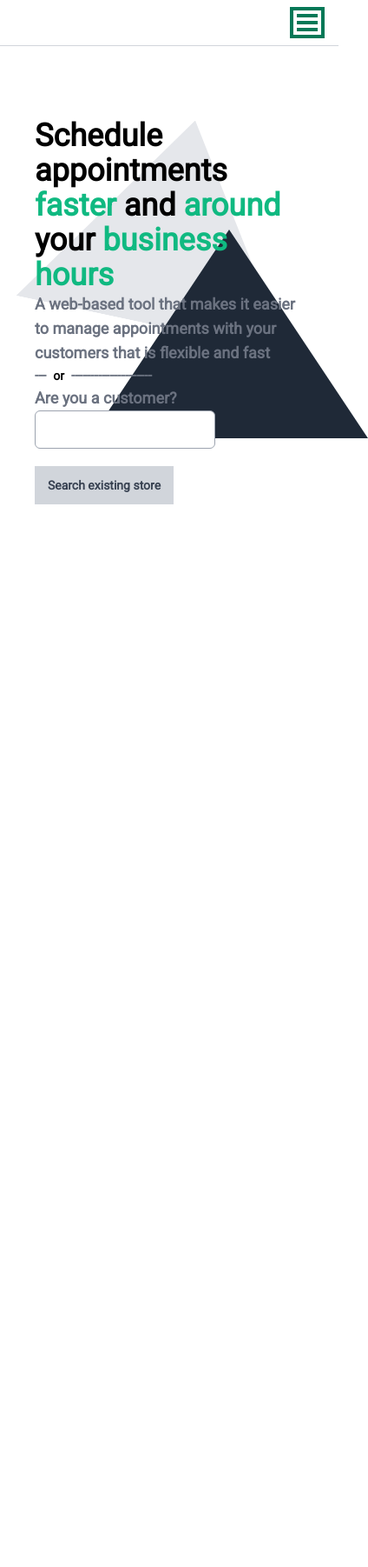
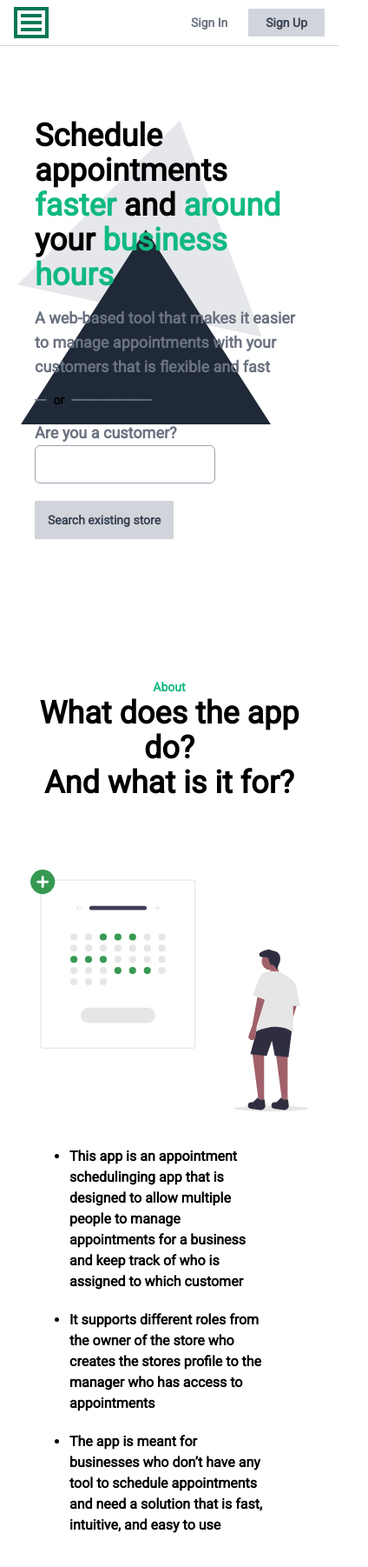
Before and after one commit to joshADE/appointments-express-frontend, a React (Create React App) app: page / in a window 390 px wide. Shown: the top 1802 px of the page at 87% size, 424 px wide, since content can reach past the window. Before the commit the page ends 900 px from the top, so only its background shows below. Built offline with nearby package versions, Linux system fonts and the light colour scheme; no server answers.

Commit message:
Added about section + style fixes

```diff
--- /dev/null
+++ b/src/components/pages/home/AboutSection.tsx
@@ -0,0 +1,30 @@
+import React from 'react'
+import image from '../../../assets/undraw_date_picker_gorr.svg'
+
+const AboutSection: React.FC = () => {
+        return (
+            <section id="about" className="font-roboto">
+                <div className="py-20 mx-auto container px-10 overflow-hidden">
+                    <h3 className="text-green-500 text-center font-semibold text-sm">About</h3>
+                    <h2 className="text-center font-extrabold text-4xl">What does the app do?</h2>
+                    <h2 className="text-center font-extrabold text-4xl">And what is it for?</h2>
+                    <div className="flex flex-col md:flex-row mt-20 justify-around items-center">
+                        <img className="object-cover md:w-1/2 max-w-xs md:max-w-md" src={image} alt="person looking at calendar" />
+                        <ul className="list-disc font-semibold md:w-1/2 p-10">
+                            <li className="mb-5">
+                                This app is an appointment schedulinging app that is designed to allow multiple people to manage appointments for a business and keep track of who is assigned to which customer
+                            </li>
+                            <li className="mb-5">
+                                It supports different roles from the owner of the store who creates the stores profile to the manager who has access to appointments
+                            </li>
+                            <li className="mb-5">
+                                The app is meant for businesses who don’t have any tool to schedule appointments and need a solution that is fast, intuitive, and easy to use
+                            </li>
+                        </ul>
+                    </div>
+                </div>
+            </section>
+        );
+}
+
+export default AboutSection
--- a/src/components/pages/home/Home.tsx
+++ b/src/components/pages/home/Home.tsx
@@ -1,4 +1,5 @@
 import React from 'react'
+import AboutSection from './AboutSection'
 import HomeSection from './HomeSection'
 import Navigation from './Navigation'
 
@@ -38,6 +39,7 @@ const Home: React.FC<HomeProps> = ({
         <div>
             <Navigation isAuthenticated={isAuthenticated} isLoading={isLoading} />
             <HomeSection />
+            <AboutSection />
         </div>
     )
 }
--- a/src/components/pages/home/HomeSection.tsx
+++ b/src/components/pages/home/HomeSection.tsx
@@ -5,10 +5,10 @@ import { Button } from '../../shared/Button'
 const HomeSection: React.FC = () => {
         return (
         <section id="home" className="mt-14 font-roboto">
-            <div className="py-20 container mx-auto px-10 flex overflow-hidden">
+            <div className="py-20 mx-auto container px-10 flex overflow-hidden">
                 <div className="lg:w-1/2 lg:ml-20 font-semibold z-10">
-                    <div className="md:w-3/4">
-                        <h1 className="font-extrabold text-4xl">
+                    <div className="md:w-3/4 mb-3">
+                        <h1 className="font-extrabold text-4xl mb-4">
                             Schedule appointments <span className="text-green-500">faster</span> and <span className="text-green-500">around</span> your <span className="text-green-500">business hours</span>
                         </h1>
                         <p className="text-lg text-gray-500">
@@ -16,7 +16,7 @@ const HomeSection: React.FC = () => {
                         </p>
                     </div>
                     <span className="text-gray-500">---</span><span className="inline-block px-2 text-sm">or</span><span className="text-gray-500">---------------------</span>
-                    <div>
+                    <div className="mt-3">
                         <p className="text-lg text-gray-500">Are you a customer?</p>
                         <div>
                             <input type="text" className="border border-gray-400 rounded-md h-11 w-52 p-2 focus:outline-none mr-12 mb-5" />
@@ -28,9 +28,9 @@ const HomeSection: React.FC = () => {
                         </div>
                     </div>
                 </div>
-                <div className="absolute lg:relative w-1/2 h-1/2 z-0">
-                    <div style={{ clipPath: 'polygon(50% 0%, 0% 100%, 100% 100%)'}} className="bg-gray-200 w-80 h-60 absolute transform rotate-12" />
-                    <div style={{ clipPath: 'polygon(50% 0%, 0% 100%, 100% 100%)'}} className="bg-gray-800 w-80 h-60 absolute top-32 left-16" />
+                <div className="absolute lg:relative lg:w-1/2 h-full z-0">
+                    <div style={{ clipPath: 'polygon(50% 0%, 0% 100%, 100% 100%)'}} className="bg-gray-200 w-72 h-56 absolute transform rotate-12" />
+                    <div style={{ clipPath: 'polygon(50% 0%, 0% 100%, 100% 100%)'}} className="bg-gray-800 w-72 h-56 absolute top-32 -left-4 lg:left-20" />
                 </div>
             </div>
         </section>);
--- a/src/components/pages/home/Navigation.tsx
+++ b/src/components/pages/home/Navigation.tsx
@@ -27,9 +27,9 @@ const Navigation: React.FC<NavigationProps> = ({
 
   return (
     <nav className="fixed w-full top-0 left-0 z-50 max-w-full font-roboto bg-white">
-      <div className="flex justify-end md:justify-around items-center py-2 px-4 border-b border-gray-300 my-0 md:mx-5">
+      <div className="flex justify-between md:justify-around items-center py-2 px-4 border-b border-gray-300 my-0 md:mx-5">
         <div className="hidden md:block md:invisible">AE</div>
-        <div className="flex justify-end items-center">
+        <div className="flex justify-start items-center">
           <ul className={`flex flex-col md:flex-row absolute md:relative left-0 top-full md:top-0 justify-between w-full text-sm bg-white overflow-hidden transition-all duration-500 ${expanded? 'max-h-80': 'max-h-0'} md:max-h-full`}>
             {sections.map((section, index) => {
               const { name, title } = section;
@@ -49,7 +49,7 @@ const Navigation: React.FC<NavigationProps> = ({
             <div className={`w-6 h-1 m-1 bg-green-700 transition-all duration-500 transform ${expanded? 'rotate-45 -translate-y-2': ''}`} />
           </button>
         </div>
-        <div className="text-sm font-bold hidden md:block">
+        <div className="text-sm font-bold">
           {isLoading ? (
             <SkewLoader
               color="#333"
@@ -60,7 +60,7 @@ const Navigation: React.FC<NavigationProps> = ({
           ) : isAuthenticated ? (
             <>
               <button
-                className="text-gray-500 font-bold hover:text-gray-700 mr-6"
+                className="text-gray-500 font-bold hover:text-gray-700 mr-4"
                 onClick={() => dispatch(logoutSuccess())}
               >Logout</button>
               <Link className="text-gray-500 hover:text-gray-700" to="/dashboard">Dashboard</Link>
```
Also changed, not shown: src/assets/undraw_date_picker_gorr.svg (added).
